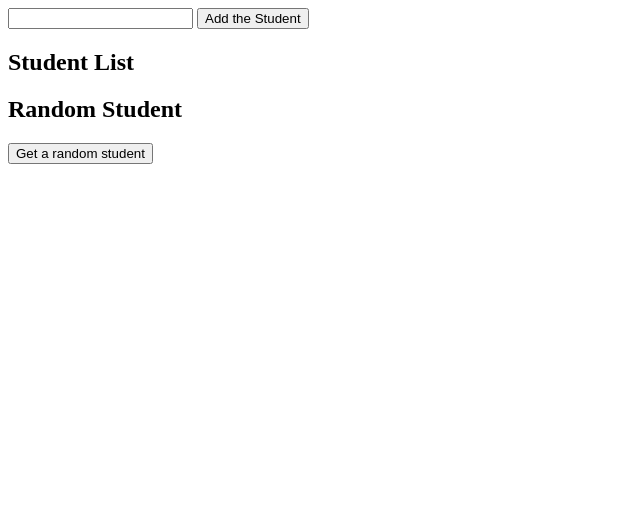
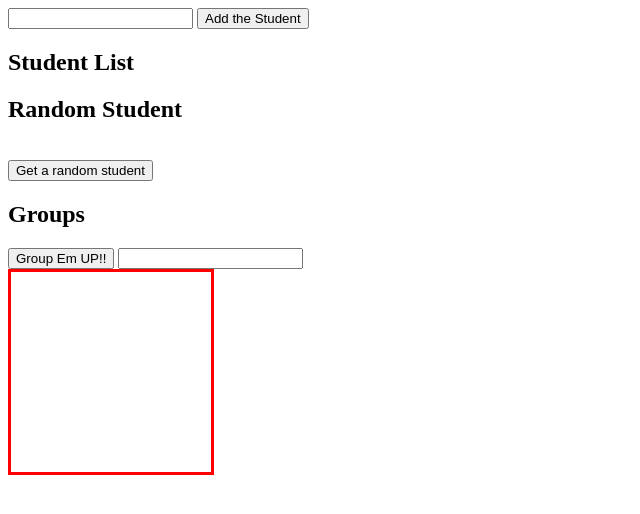
Before and after one commit to alhossain118/studentPicker, a plain HTML site: page index.html in a window 1280 px wide. Shown: the whole page, without its empty margins (0-640 px from the left). Drawn offline with Linux system fonts and the light colour scheme.

Commit message:
2nd shot

```diff
--- a/index.html
+++ b/index.html
@@ -20,7 +20,14 @@
   <p class="randomStudentName"></p>
 </div>
 
+<h2>Groups</h2>
+<button class="setGroups">Group Em UP!!</button>
+<input name="groupTxt" type="text"  id="groupTxt" class="searchField"/>
+<div class="groups">
+  <div class="groupsBox">
 
+  </div>
+</div>
 
 </body>
 </html>
--- a/main.js
+++ b/main.js
@@ -5,41 +5,32 @@ var arr = [];
 function init(){
     document.getElementsByClassName("doStuff")[0].addEventListener('click', addTheStudent)
     document.getElementsByClassName("randomStudent")[0].addEventListener('click', randomName)
+  //  document.getElementsByClassName("setGroups")[0].addEventListener('click', groupNames)
 }
 function addTheStudent(){
   var name = document.getElementById("searchTxt").value;
+  console.log(name);
   var para = document.createElement('p');
-  name = name.split(" ");
+  name = name.split(",");
+  console.log("Line 14: " + name)
+  document.querySelector('.box').appendChild(para)
 
-  //console.log(name.split(' '));;
-  //for(var i = 0; i < name.length; i++){
   if(name.length > 1){
     for(var i = 0; i < name.length; i++){
       arr.push(name[i])
-      para.textContent += name[i] + ' ';
+      para.textContent +=  " " + name[i] + " "  ;
+    //  para.appendChild
       console.log("para", para);
-      // document.querySelector('.box').appendChild(para)
     }
   }
   else{
     arr.push(name)
     para.textContent = name;
-    // document.querySelector('.box').appendChild(para)
   }
-    //arr.push(name);
-document.querySelector('.box').appendChild(para)
 
-    //para.textContent = name[1];
-
-
-  //}
   console.log("arr", arr)
-  // para.textContent = name;
-  // document.querySelector('.box').appendChild(para)
-  // arr.push(name);
    document.getElementById("searchTxt").value = ""
 }
-
 function randomName (){
 var para = document.getElementsByClassName("randomStudentName")[0]
 var randomArray = arr[Math.floor(Math.random()*arr.length)];
@@ -47,3 +38,16 @@ var randomArray = arr[Math.floor(Math.random()*arr.length)];
 para.textContent = randomArray;
 console.log(randomArray)
 }
+
+// function groupNames (){
+//   var box = document.createElement('div');
+//   var group = document.getElementById("groupTxt").value;
+//   console.log(group)
+//   for(var i =0; i < arr; i++){
+//
+//     for(var j = 0; i < group / )
+//   }
+//   // if(arr.length  % 2 === 0){
+//   //   document.querySelector('.groups').appendChild(para)
+//   // }
+// }
--- a/style.css
+++ b/style.css
@@ -0,0 +1,10 @@
+.groupsBox{
+  width: 200px;
+  height: 200px;
+  border: 3px solid red;
+  border-radius:20%
+  display: inline-block;
+}
+p{
+  display:inline-block;
+}
```
